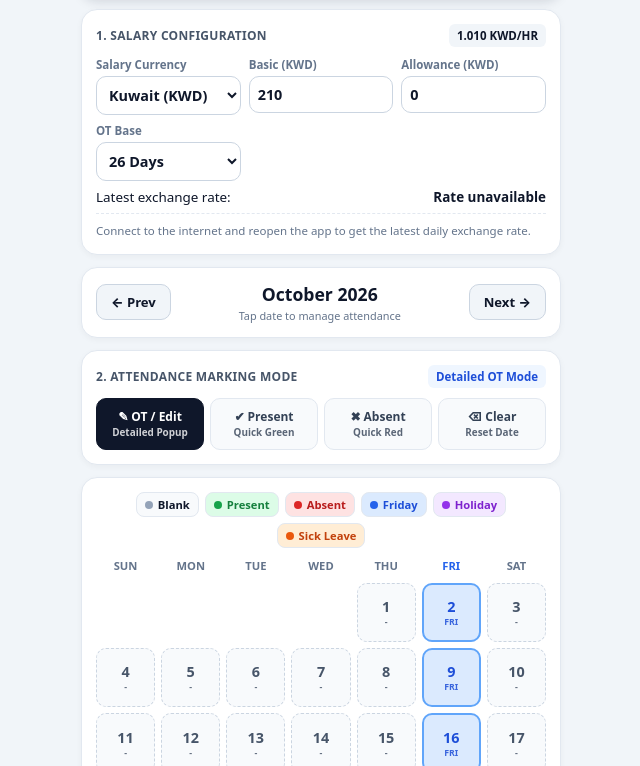
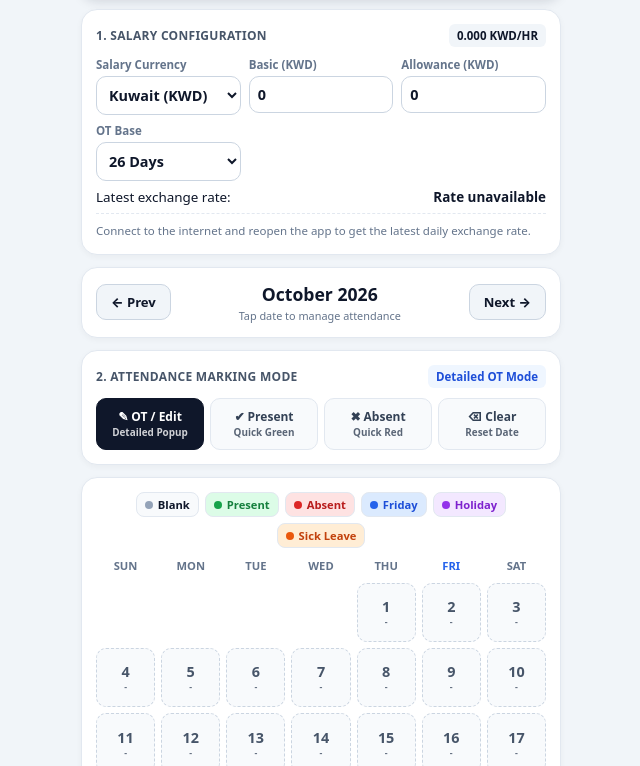
Before and after one commit to fabrication4man-bot/Salary-Calculator-App, a plain HTML site: page index.html in a window 1280 px wide. Shown: the part 122-888 px from the top of the page, without its empty margins (319-959 px from the left). Drawn offline with Linux system fonts and the light colour scheme; no server answers.

Commit message:
Add files via upload

```diff
--- a/index.html
+++ b/index.html
@@ -84,15 +84,15 @@ body{margin:0;padding:12px;background:#f1f5f9;color:#0f172a}
       <h1>Gulf Duty &amp; Salary App</h1>
       <p>8h Normal &bull; 1.25x OT &bull; 1.5x Friday &bull; 2.0x Holiday</p>
     </div>
-    <div class="badge"><span>NET PAY</span><b id="topSal">210.000 KD</b></div>
+    <div class="badge"><span>NET PAY</span><b id="topSal">0.000 KD</b></div>
   </div>
   <div class="card">
     <div class="sec-hdr"><span class="sec-title">1. Salary Configuration</span><span class="rate-pill" id="topRate">1.010 KWD/HR</span></div>
     <div class="grid3">
       <div class="inp"><label>Salary Currency</label><select id="currencyInp" onchange="saveCfg()"><option value="KWD">Kuwait (KWD)</option><option value="SAR">Saudi (SAR)</option><option value="AED">UAE (AED)</option><option value="QAR">Qatar (QAR)</option><option value="OMR">Oman (OMR)</option><option value="BHD">Bahrain (BHD)</option></select></div>
-      <div class="inp"><label id="basicLabel">Basic (KWD)</label><input type="number" id="basicInp" value="210" onchange="saveCfg()"></div>
+      <div class="inp"><label id="basicLabel">Basic (KWD)</label><input type="number" id="basicInp" value="0" min="0" onchange="saveCfg()"></div>
       <div class="inp"><label id="allowLabel">Allowance (KWD)</label><input type="number" id="allowInp" value="0" onchange="saveCfg()"></div>
-      <div class="inp"><label>OT Base</label><select id="baseInp" onchange="saveCfg()"><option value="26">26 Days</option><option value="30">30 Days</option></select></div>
+      <div class="inp"><label>OT Base</label><select id="baseInp" onchange="saveCfg()"><option value="26">26 Days</option></select></div>
     </div>
     <div class="row"><span>Latest exchange rate:</span><b id="fxRate">Loading currency rate…</b></div>
     <div class="note" id="fxUpdated">Internet connection is needed to fetch the latest daily rate.</div>
@@ -121,7 +121,7 @@ body{margin:0;padding:12px;background:#f1f5f9;color:#0f172a}
     <div class="cal" id="calGrid"></div>
   </div>
   <div class="card">
-    <div class="sec-hdr"><span class="sec-title">3. Monthly Salary Breakdown</span><select id="modeInp" onchange="saveCfg()" style="padding:4px 8px;border-radius:6px;border:1px solid #cbd5e1;font-weight:700;font-size:.72rem"><option value="deduct">Full Basic - Absent</option><option value="earned">Only Earned Days</option></select></div>
+    <div class="sec-hdr"><span class="sec-title">3. Monthly Salary Breakdown</span><select id="modeInp" onchange="saveCfg()" style="padding:4px 8px;border-radius:6px;border:1px solid #cbd5e1;font-weight:700;font-size:.72rem"><option value="deduct">Full Basic - Absent</option></select></div>
     <div class="row"><span>Daily / Hourly Rate:</span><b id="rRate">0 KWD</b></div>
     <div class="row"><span>Total Attendance:</span><b id="rAtt">0 P | 0 A | 0 Fri</b></div>
     <div class="row"><span>Sick Leave:</span><b id="rSick">0 days</b></div>
@@ -151,7 +151,9 @@ body{margin:0;padding:12px;background:#f1f5f9;color:#0f172a}
 <script>
 let dt=new Date(),y=dt.getFullYear(),m=dt.getMonth(),selKey=null,tSt='present',qMode='edit';
 let db=JSON.parse(localStorage.getItem('gulf_att_v5')||'{}');
-let cfg=JSON.parse(localStorage.getItem('gulf_cfg_v5')||'{"basic":210,"allow":0,"base":26,"mode":"deduct","currency":"KWD"}');
+let cfg=JSON.parse(localStorage.getItem('gulf_cfg_v5')||'{"basic":0,"allow":0,"base":26,"mode":"deduct","currency":"KWD"}');
+// One-time migration: remove the old demo default (210 KD) so the user enters their own salary.
+if(!localStorage.getItem('gulf_cfg_zero_default_v1')){if(Number(cfg.basic)===210){cfg.basic=0;}localStorage.setItem('gulf_cfg_zero_default_v1','1');localStorage.setItem('gulf_cfg_v5',JSON.stringify(cfg));}
 cfg.currency=cfg.currency||'KWD';
 let fxRate=null, fxUpdatedAt='', fxLoading=false;
 const currencyNames={KWD:'Kuwait Dinar',SAR:'Saudi Riyal',AED:'UAE Dirham',QAR:'Qatari Riyal',OMR:'Omani Rial',BHD:'Bahraini Dinar'};
@@ -165,9 +167,10 @@ document.getElementById('baseInp').value=cfg.base;
 document.getElementById('modeInp').value=cfg.mode||'deduct';
 
 function saveCfg(){
-  cfg.basic=parseFloat(document.getElementById('basicInp').value)||210;
+  cfg.basic=Math.max(0,parseFloat(document.getElementById('basicInp').value)||0);
   cfg.allow=parseFloat(document.getElementById('allowInp').value)||0;
-  cfg.base=parseInt(document.getElementById('baseInp').value)||26;
+  cfg.base=26;
+  document.getElementById('baseInp').value='26';
   cfg.mode=document.getElementById('modeInp').value;
   cfg.currency=document.getElementById('currencyInp').value||'KWD';
   document.getElementById('basicLabel').innerText='Basic ('+cfg.currency+')';
@@ -183,7 +186,7 @@ function setMode(md){
   document.getElementById('modeBadge').innerText=lbl[md];
 }
 function chgM(d){m+=d;if(m<0){m=11;y--}if(m>11){m=0;y++}render()}
-function defSt(yr,mo,da){return new Date(yr,mo,da).getDay()===5?'friday':'none'}
+function defSt(yr,mo,da){return 'none'}
 function sickTierFraction(index){
   if(index<=15)return 1;
   if(index<=25)return .75;
@@ -208,10 +211,11 @@ function render(){
   ['SUN','MON','TUE','WED','THU','FRI','SAT'].forEach((d,i)=>{let e=document.createElement('div');e.className='dname'+(i===5?' fri':'');e.innerText=d;g.appendChild(e)});
   let fd=new Date(y,m,1).getDay(),td=new Date(y,m+1,0).getDate();
   for(let i=0;i<fd;i++){let e=document.createElement('div');e.className='cell empty';g.appendChild(e)}
-  let p=0,a=0,f=0,sl=0,not=0,fot=0,hot=0,sickDed=0,sickEarn=0;
-  let dr=cfg.basic/cfg.base,hr=dr/8,daily=cfg.basic/30;
+  let p=0,a=0,f=0,sl=0,not=0,fot=0,hot=0,sickDed=0,sickEarn=0,hasMonthEntries=false;
+  let dr=cfg.basic/26,hr=dr/8,daily=cfg.basic/30,absentDaily=cfg.basic/26;
   for(let d=1;d<=td;d++){
     let k=`${y}-${m+1}-${d}`,r=db[k]||{status:defSt(y,m,d),hours:0};
+    if(r.status && r.status!=='none')hasMonthEntries=true;
     let c=document.createElement('div');c.className='cell '+r.status;
     let labels={present:'P',absent:'A',friday:'FRI',holiday:'HOL',sick:'SL',none:'-'};
     c.innerHTML=`<span>${d}</span><span class="sub">${labels[r.status]||'-'}</span>`;
@@ -228,14 +232,15 @@ function render(){
       sickEarn+=daily*frac;
     }
   }
-  let np=not*hr*1.25,fp=fot*hr*1.5,hp=hot*hr*2,absDed=a*daily;
+  let np=not*hr*1.25,fp=fot*hr*1.5,hp=hot*hr*2,absDed=a*absentDaily;
   let deductions=absDed+sickDed;
-  let net=cfg.mode==='earned'?((p+f)*daily+sickEarn+cfg.allow+np+fp+hp):(cfg.basic+cfg.allow+np+fp+hp-deductions);
+  let net=0;
+  if(hasMonthEntries){net=cfg.mode==='earned'?((p+f)*absentDaily+sickEarn+cfg.allow+np+fp+hp):(cfg.basic+cfg.allow+np+fp+hp-deductions);}
   let finalNet=Math.max(0,net).toFixed(3);
   const cur=cfg.currency||'KWD';
   document.getElementById('topSal').innerText=Number(finalNet).toFixed(3)+' '+cur;
   document.getElementById('topRate').innerText=hr.toFixed(3)+' '+cur+'/HR';
-  document.getElementById('rRate').innerText=`${dr.toFixed(2)} ${cur}/d | ${hr.toFixed(3)} ${cur}/h`;
+  document.getElementById('rRate').innerText=`${dr.toFixed(3)} ${cur}/d | ${hr.toFixed(3)} ${cur}/h`;
   document.getElementById('rAtt').innerText=`${p} Present | ${a} Absent | ${f} Fri`;
   document.getElementById('rSick').innerText=`${sl} days | deduction ${sickDed.toFixed(3)} ${cfg.currency}`;
   document.getElementById('rNot').innerText=`${not}h (+${np.toFixed(3)} ${cfg.currency})`;
```
